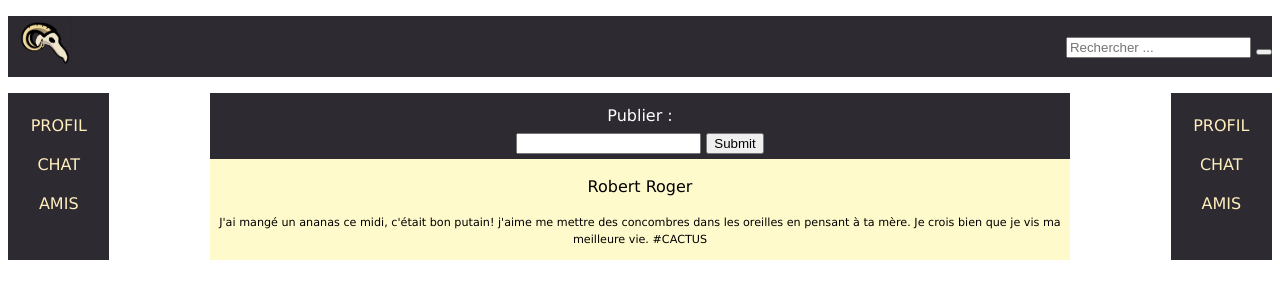
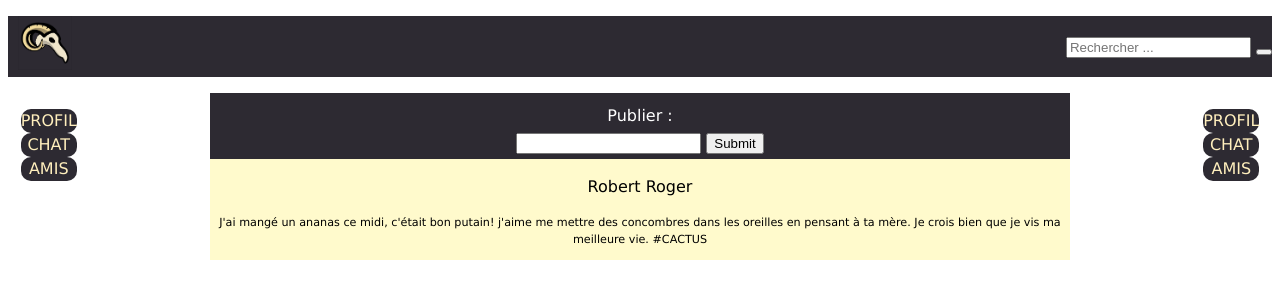
Before and after one commit to carmenching/ZBook, a PHP site: page / in a window 1280 px wide. Shown: the top 300 px of the page. Run offline with PHP 8.4, Linux system fonts and the light colour scheme; data that the repository does not hold is empty.

Commit message:
Auto stash before merge of "publications" and "origin/publications"

```diff
--- a/css/style.css
+++ b/css/style.css
@@ -81,16 +81,16 @@ a {
 
 
 .sidebar {
-	background-color: #2D2A32;
 	padding-left: 1%;
 	padding-right: 1%;
 }
 
+.sidebarlink img {
+	width: 30px;
+}
+
 .sidebarlink {
 	list-style: none;
-	padding-left: 0;
-	padding: 5px;
-	margin: 5px;
 	border-radius: 10px;
 	background-color: #2D2A32;
 	color: #FFEFBD;
```
Also changed, not shown: squellette/buttondeploy.png (added), squellette/buttonfriends.png (added), squellette/buttonmessage.png (added), squellette/buttonparameter.png (added), squellette/buttonprofile.png (added).
